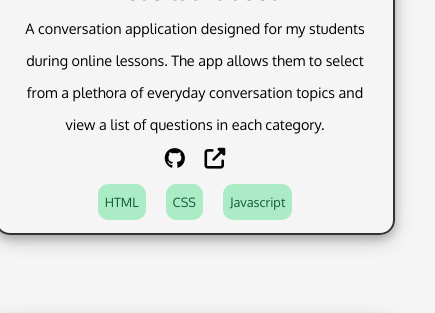
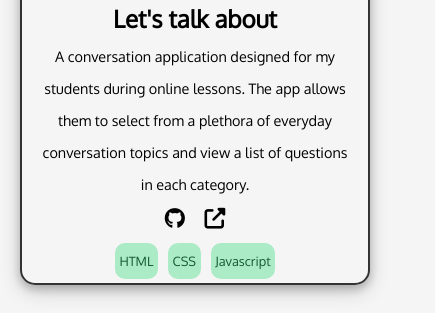
Before and after one commit to Thunderbolton/portfolio, a plain HTML site: page index.html in a window 390 px wide. Shown: the part 2642-2955 px from the top of the page, 435 px wide, since content can reach past the window. Drawn offline with Linux system fonts and the light colour scheme; grey boxes are pictures that could not be loaded.

Commit message:
fixed menu display issue and improved mobile responsiveness throughout

```diff
--- a/style.css
+++ b/style.css
@@ -9,13 +9,15 @@
     padding: 0;
 }
 
-body {
-    background-color: #f5f5f5;
-}
-
 
 html {
     scroll-behavior: smooth;
+    overflow-x: hidden;
+}
+
+body {
+    background-color: #f5f5f5;
+    overflow-x: hidden;
 }
 
 a {
@@ -41,7 +43,7 @@ nav {
     margin: 2em 4em;
     color: #2A3E4C;
     font-size: 1.1rem;
-    max-width: 100%;
+    /* max-width: 100%; */
     /* border: solid 2px red; */
 }
 
@@ -52,7 +54,7 @@ nav p {
 .fa-bars {
     font-size: 30px;
     margin-left: auto;
-    display: none;
+    display: none !important;
 }
 
 nav ul {
@@ -65,9 +67,9 @@ nav li {
 }
 
 
-@media only screen and (max-width: 768px) {
+@media (max-width: 768px) {
     .fa-bars {
-        display: block;
+        display: block !important;
     }
 
     nav ul {
@@ -134,7 +136,6 @@ nav li {
     font-size: 2.2rem;
     text-align: center;
     transition: transform 0.3s;
-    /* border: 2px solid red; */
 }
 .contact-icons i:hover {
     transform: translate(0, -10px);
@@ -178,6 +179,7 @@ nav li {
     width: 50%;
     margin: auto;
     display: grid;
+    justify-content: center;
     grid-template-columns: repeat(3, 1fr);
     gap: 1em;
 }
@@ -302,8 +304,8 @@ nav li {
 }
 .project-tech li {
     font-size: 0.8rem;
-    margin: 0 10px;
-    padding: 0 5px;
+    margin: 0 0.4em;
+    padding: 0 0.2em;
     color: #145A32;
     background-color: #ABEBC6;
     border: 2px solid #ABEBC6;
@@ -324,7 +326,8 @@ nav li {
 
 @media (max-width: 600px) {
     .projects {
-        width: 400px
+        width: 350px;
+        height: 650px;
     }
 }
 
```
